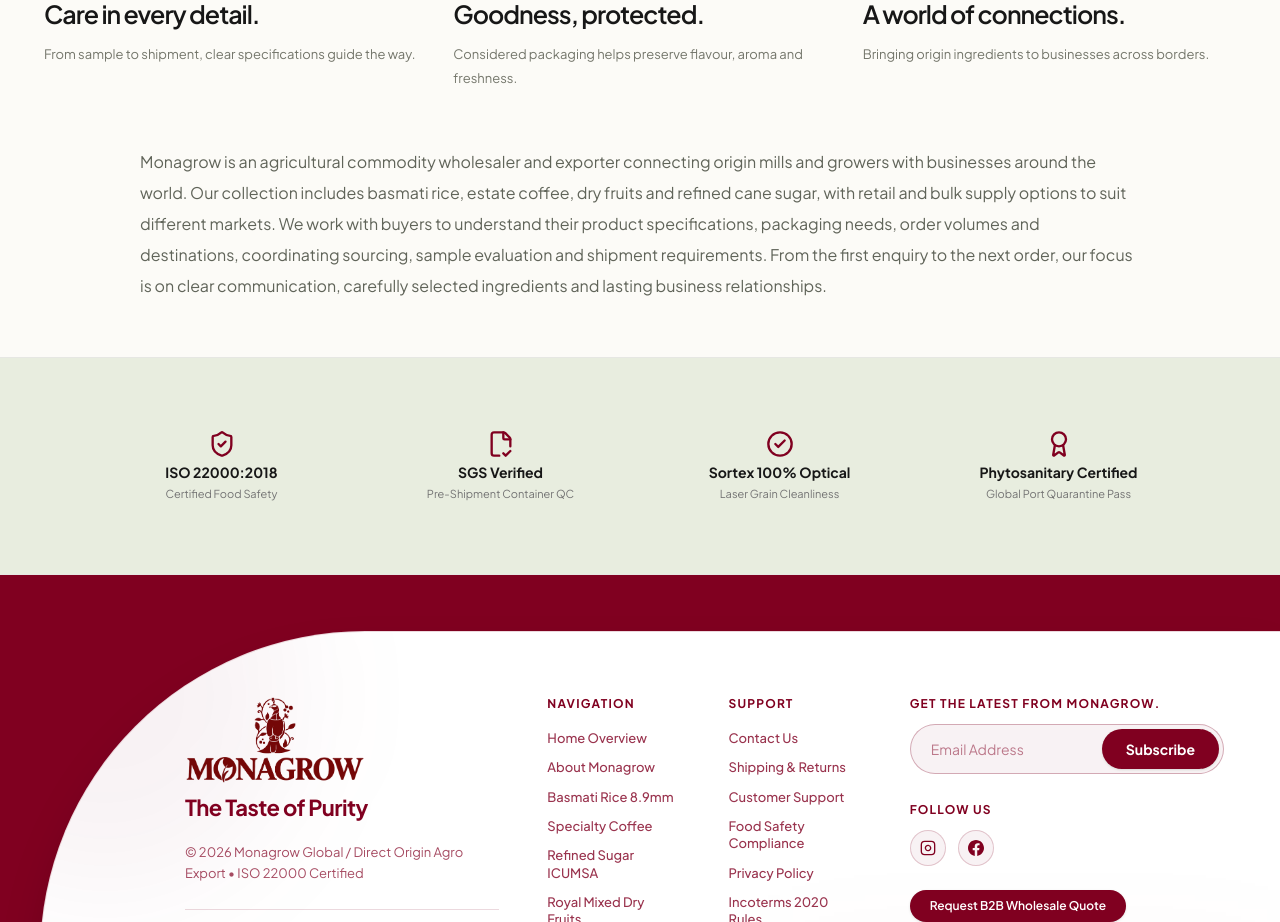
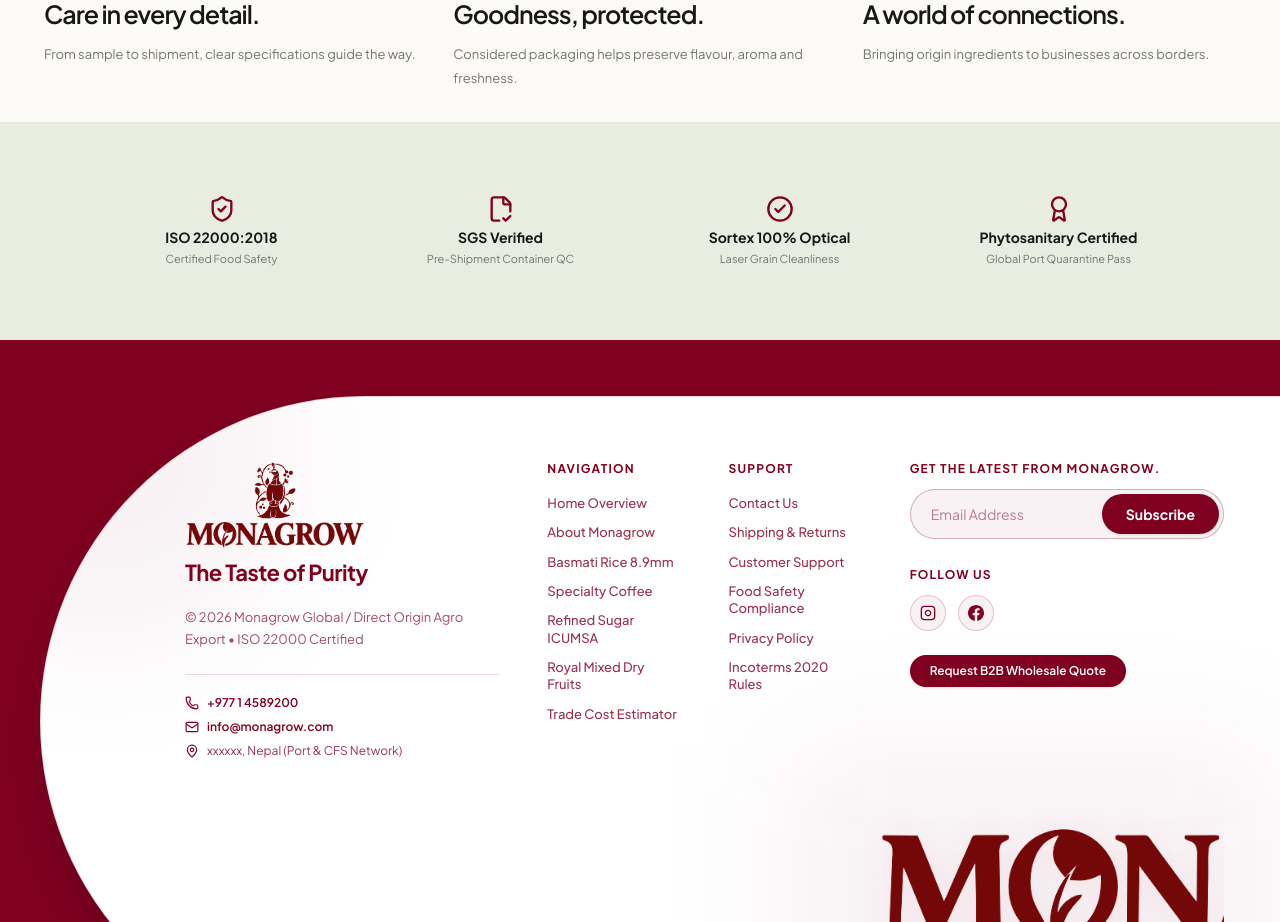
Before and after one commit to techgohypemedia/monogrow, a Next.js app: page /about-us in a window 1280 px wide. Shown: the part 3420-4342 px from the top of the page. Built offline with nearby package versions, Linux system fonts and the light colour scheme.

Commit message:
refactor: Remove company overview section for improved clarity and focus

```diff
--- a/app/about-us/page.tsx
+++ b/app/about-us/page.tsx
@@ -166,19 +166,7 @@ export default function AboutUsPage() {
         {/* ========================================================
             GLOBAL ACCREDITATIONS BADGE ROW
             ======================================================== */}
-        <section className={styles.companyOverview} aria-label="About Monagrow">
-          <p>
-            Monagrow is an agricultural commodity wholesaler and exporter connecting
-            origin mills and growers with businesses around the world. Our collection
-            includes basmati rice, estate coffee, dry fruits and refined cane sugar,
-            with retail and bulk supply options to suit different markets. We work
-            with buyers to understand their product specifications, packaging needs,
-            order volumes and destinations, coordinating sourcing, sample evaluation
-            and shipment requirements. From the first enquiry to the next order,
-            our focus is on clear communication, carefully selected ingredients and
-            lasting business relationships.
-          </p>
-        </section>
+
 
         <section className={`${styles.credentials} py-14 bg-[#FAF9F6] border-y border-neutral-200/70`}>
           <div className="w-full max-w-360 mx-auto px-4 sm:px-6 lg:px-12">
```
